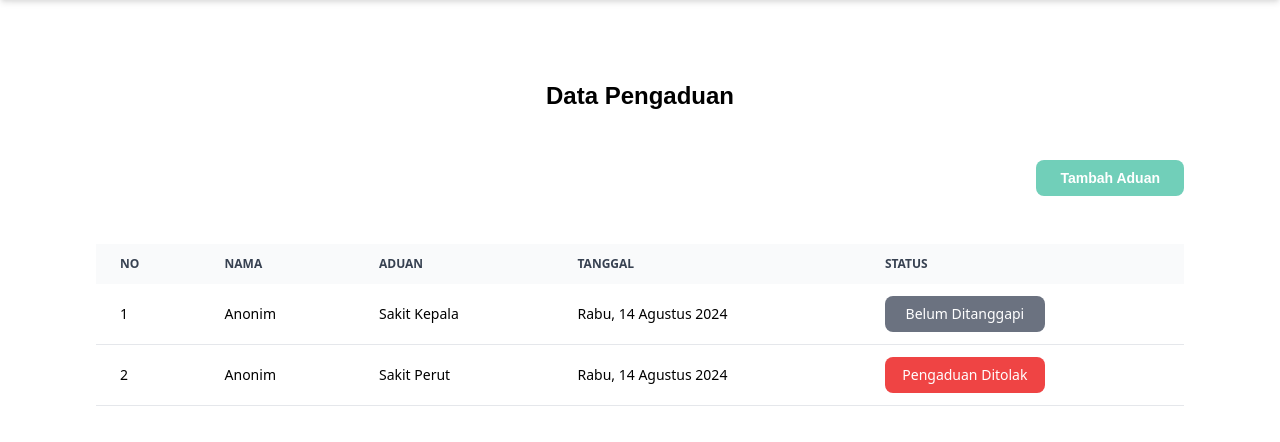
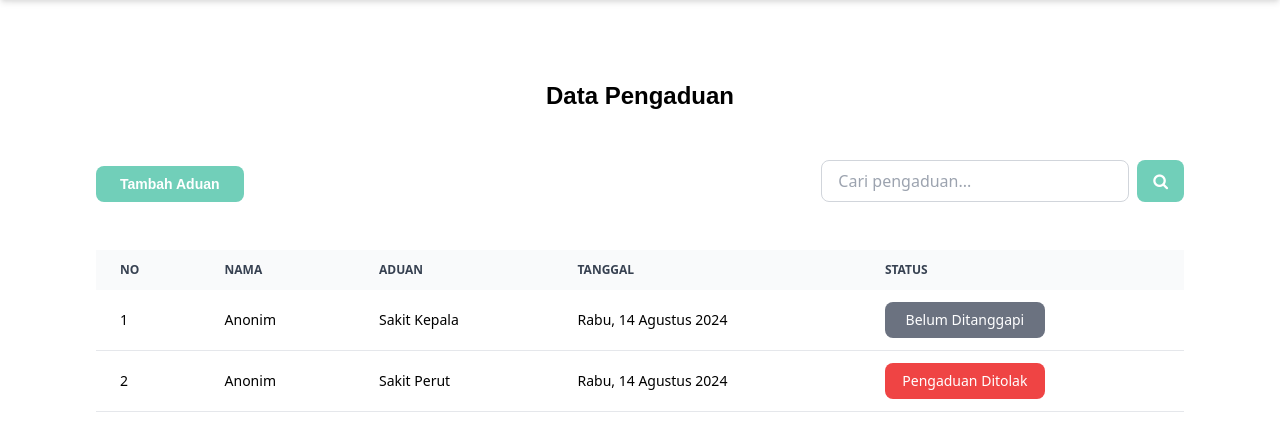
Before and after one commit to ghufronakbar/WebsiteDesa, a PHP site: page /riwayat-pengaduan.php in a window 1280 px wide. Shown: the part 78-520 px from the top of the page. Run offline with PHP 8.4, Linux system fonts and the light colour scheme; data comes from the database, SQL or seed files in the repository.

Commit message:
search control

```diff
--- a/riwayat-pengaduan.php
+++ b/riwayat-pengaduan.php
@@ -2,7 +2,11 @@
 require_once 'services/useCase/getPengaduan.php';
 require_once 'services/useCase/formatDate.php';
 
-$pengaduanList = getPengaduan();
+
+$q = isset($_GET['q']) ? $_GET['q'] : '';
+$pengaduanList = getPengaduan($q);
+
+
 ?>
 
 <!DOCTYPE html>
@@ -18,6 +22,7 @@ $pengaduanList = getPengaduan();
     <link rel="stylesheet" href="./src/style/global.css" />
     <!-- ICON -->
     <link rel="icon" href="./src/images/kabKidul.png" />
+    <link rel="stylesheet" href="https://cdnjs.cloudflare.com/ajax/libs/font-awesome/4.7.0/css/font-awesome.min.css">
 </head>
 
 <body class="bg-white flex flex-col">
@@ -94,8 +99,14 @@ $pengaduanList = getPengaduan();
             <h2 class="text-black font-bold text-lg md:text-xl lg:text-2xl md:text-xl lg:text-2xl font-poppins text-center">
                 Data Pengaduan
             </h2>
-            <a href="./pengaduan.php" class="text-white bg-primary w-fit px-6 py-2 rounded-lg font-poppins font-bold text-sm self-end">Tambah Aduan</a>
             <!-- TABLE -->
+            <form class="w-full flex md:flex-row flex-col gap-2 justify-between" action="riwayat-pengaduan.php" method="get">
+                <a href="./pengaduan.php" class="text-white bg-primary w-fit px-6 py-2 rounded-lg font-poppins font-bold text-sm self-end">Tambah Aduan</a>
+                <div class="w-full md:w-1/2 lg:w-1/3 flex flex-row gap-2">
+                    <input class="w-full px-4 py-2 border border-gray-300 rounded-lg focus:outline-none focus:ring-2 focus:ring-blue-500 focus:border-blue-500" type="text" id="q" name="q" placeholder="Cari pengaduan...  " value="<?php echo isset($_GET['q']) ? $_GET['q'] : ''; ?>" />
+                    <button class="w-fit bg-primary text-white font-bold rounded-lg px-4 py-2" type="submit"><i class="fa fa-search"></i></button>
+                </div>
+            </form>
             <table class="w-full text-sm text-left rtl:text-right text-gray-500 dark:text-gray-400">
                 <thead class="text-xs text-gray-700 uppercase bg-gray-50 dark:bg-gray-700 dark:text-gray-400">
                     <tr>
@@ -107,6 +118,11 @@ $pengaduanList = getPengaduan();
                     </tr>
                 </thead>
                 <tbody>
+                    <?php
+                    if (count($pengaduanList) == 0) {
+                        echo '<tr class="bg-white border-b text-black"><td colspan="5" class="px-6 py-8 text-center">Tidak ada data pengaduan dengan keyword <b>&quot;' . $_GET['q'] . '&quot;</b></td></tr>';
+                    }
+                    ?>
                     <?php foreach ($pengaduanList as $index => $pengaduan) : ?>
                         <tr class="bg-white border-b text-black">
                             <td scope="row" class="px-6 py-3"><?php echo $index + 1; ?></td>
--- a/services/useCase/getPengaduan.php
+++ b/services/useCase/getPengaduan.php
@@ -1,11 +1,18 @@
 <?php
 require_once './services/db/connection.php';
-function getPengaduan()
+
+function getPengaduan($search)
 {
     global $conn;
 
-    $sql = "SELECT * FROM pengaduan ORDER BY pengaduanId DESC";
-    $result = $conn->query($sql);
+    $sql = "SELECT * FROM pengaduan WHERE nama LIKE ? OR dukuh LIKE ? OR isi LIKE ? ORDER BY pengaduanId DESC";
+    $stmt = $conn->prepare($sql);
+
+    $searchTerm = '%' . $search . '%';
+    $stmt->bind_param('sss', $searchTerm, $searchTerm, $searchTerm);
+
+    $stmt->execute();
+    $result = $stmt->get_result();
 
     $pengaduan = [];
     if ($result->num_rows > 0) {
@@ -14,5 +21,7 @@ function getPengaduan()
         }
     }
 
+    $stmt->close();
+
     return $pengaduan;
 }
```
Also changed, not shown: dashboard.php (+13 -3 lines).
